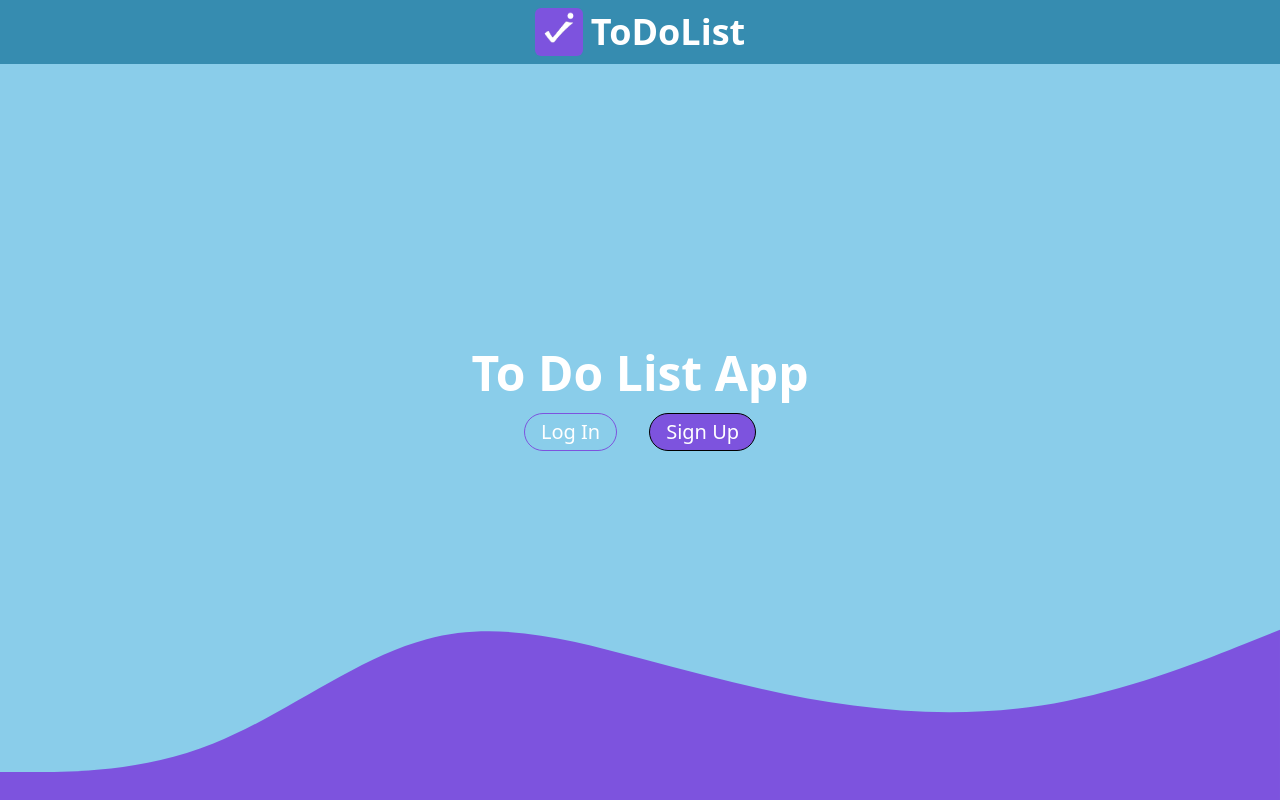
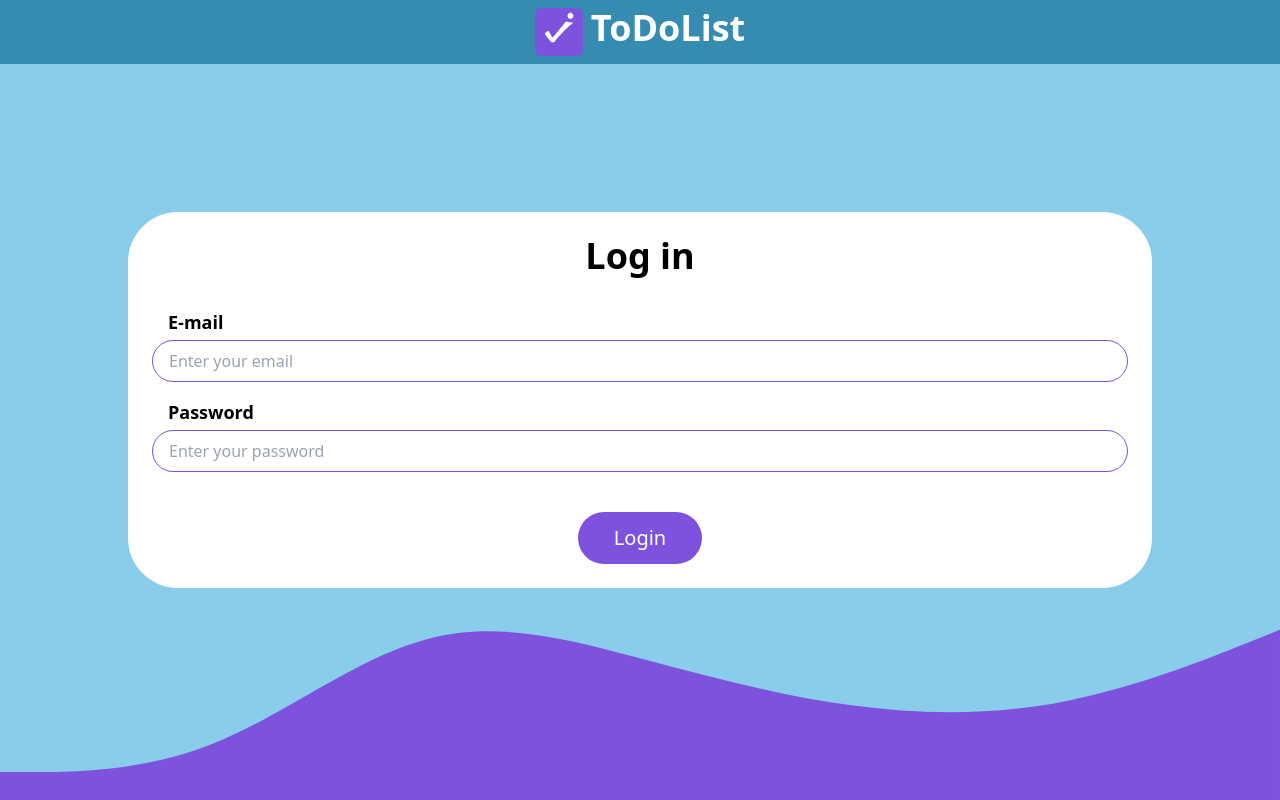
Before and after one commit to Podziuu/ToDoList, a React (Vite) app in the folder client/: page /login in a window 1280 px wide. Built offline with nearby package versions, Linux system fonts and the light colour scheme.

Commit message:
Login Page

```diff
--- a/client/src/App.jsx
+++ b/client/src/App.jsx
@@ -1,15 +1,21 @@
-import NavBar from "./components/UI/NavBar"
-import Wave from "./components/UI/Wave"
-import Home from "./pages/Home"
+import { Route, Routes } from "react-router-dom";
+
+import NavBar from "./components/UI/NavBar";
+import Wave from "./components/UI/Wave";
+import Home from "./pages/Home";
+import Login from "./pages/Login";
 
 function App() {
   return (
     <div className="App">
-      <NavBar/>
-      <Home/>
-      <Wave/>
+      <NavBar />
+      <Routes>
+        <Route path="/" element={<Home />} exact />
+        <Route path="/login" element={<Login />} />
+      </Routes>
+      <Wave />
     </div>
-  )
+  );
 }
 
-export default App
+export default App;
--- a/client/src/components/UI/Button.jsx
+++ b/client/src/components/UI/Button.jsx
@@ -1,10 +1,27 @@
-import React from 'react'
+import React from "react";
+import { Link } from "react-router-dom";
 
 const Button = (props) => {
-    const classes = props.primary ? 'border border-primary': 'bg-primary border border-black'
+  const classes = props.primary ? "border border-primary" : "bg-primary";
   return (
-    <button className={`${classes} px-4 py-1 rounded-full text-white text-xl`}>{props.text}</button>
-  )
-}
+    <>
+      {!props.link && (
+        <button
+          className={`${classes} px-4 py-1 rounded-full text-white text-xl ${props.className}`}
+        >
+          {props.text}
+        </button>
+      )}
+      {props.link && (
+        <Link
+          className={`${classes} px-4 py-1 rounded-full text-white text-xl ${props.className}`}
+          to={props.to}
+        >
+          {props.text}
+        </Link>
+      )}
+    </>
+  );
+};
 
-export default Button
+export default Button;
--- /dev/null
+++ b/client/src/components/UI/Input.jsx
@@ -0,0 +1,12 @@
+import React from 'react'
+
+const Input = (props) => {
+  return (
+    <div className="py-2 flex flex-col">
+        <label className="text-lg font-semibold ml-4 mb-1">{props.name}</label>
+        <input className="border border-primary rounded-full py-2 px-4 w-full focus:border-2 focus:border-primary outline-none" placeholder={props.placeholder} />
+    </div>
+  )
+}
+
+export default Input
--- a/client/src/components/UI/NavBar.jsx
+++ b/client/src/components/UI/NavBar.jsx
@@ -1,12 +1,15 @@
 import React from "react";
+import { Link } from "react-router-dom";
 import logo from "../../assets/logo.png";
 
 const NavBar = () => {
   return (
     <nav className="fixed top-0 bg-dark-blue w-full h-16 flex px-4 justify-center">
       <div className="flex items-center text-4xl font-bold text-white">
-        <img src={logo} className="w-12 mr-2 rounded-md" />
-        ToDoList
+        <Link to="/" className="flex">
+          <img src={logo} className="w-12 mr-2 rounded-md" />
+          ToDoList
+        </Link>
       </div>
     </nav>
   );
--- a/client/src/components/UI/Wave.jsx
+++ b/client/src/components/UI/Wave.jsx
@@ -6,7 +6,7 @@ const Wave = () => {
       <svg xmlns="http://www.w3.org/2000/svg" viewBox="0 0 1440 320">
         <path
           fill="#7D53DE"
-          fill-opacity="1"
+          fillOpacity="1"
           d="M0,288L40,288C80,288,160,288,240,256C320,224,400,160,480,138.7C560,117,640,139,720,160C800,181,880,203,960,213.3C1040,224,1120,224,1200,208C1280,192,1360,160,1400,144L1440,128L1440,320L1400,320C1360,320,1280,320,1200,320C1120,320,1040,320,960,320C880,320,800,320,720,320C640,320,560,320,480,320C400,320,320,320,240,320C160,320,80,320,40,320L0,320Z"
         ></path>
       </svg>
--- a/client/src/main.jsx
+++ b/client/src/main.jsx
@@ -1,10 +1,13 @@
-import React from 'react'
-import ReactDOM from 'react-dom/client'
-import App from './App'
-import './index.css'
+import React from "react";
+import ReactDOM from "react-dom/client";
+import App from "./App";
+import { BrowserRouter } from "react-router-dom";
+import "./index.css";
 
-ReactDOM.createRoot(document.getElementById('root')).render(
+ReactDOM.createRoot(document.getElementById("root")).render(
   <React.StrictMode>
-    <App />
+    <BrowserRouter>
+      <App />
+    </BrowserRouter>
   </React.StrictMode>
-)
+);
--- a/client/src/pages/Home.jsx
+++ b/client/src/pages/Home.jsx
@@ -6,7 +6,7 @@ const Home = () => {
     <div className="bg-light-blue h-screen flex justify-center items-center flex-col">
       <h1 className="text-5xl text-white font-bold mb-4">To Do List App</h1>
       <div className="gap-x-8 flex">
-        <Button text="Log In" primary/>
+        <Button text="Log In" primary link to="/login" />
         <Button text="Sign Up"/>
       </div>
     </div>
--- /dev/null
+++ b/client/src/pages/Login.jsx
@@ -0,0 +1,16 @@
+import React from "react";
+import Button from "../components/UI/Button";
+import Input from "../components/UI/Input";
+
+const Login = () => {
+  return <div className="h-screen flex justify-center items-center bg-light-blue">
+    <div className="bg-white p-6 rounded-[50px] w-4/5 flex flex-col">
+      <h1 className="text-4xl font-bold text-center mb-6">Log in</h1>
+      <Input name="E-mail" placeholder="Enter your email"/>
+      <Input name="Password" placeholder="Enter your password" />
+      <Button className="w-fit m-auto mt-8 px-9 py-3" text="Login"/>
+    </div>
+  </div>;
+};
+
+export default Login;
```
